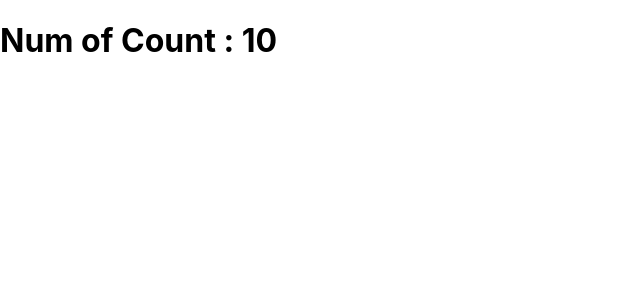
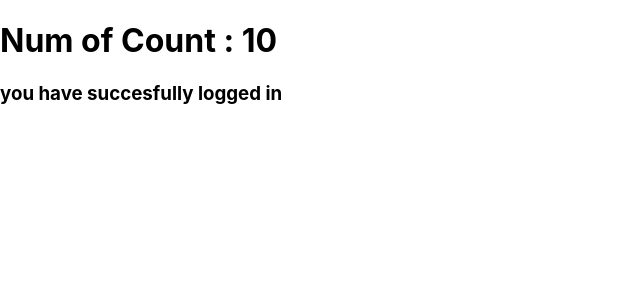
Before and after one commit to yayner2002/react-redux, a React (Create React App) app: page / in a window 1280 px wide. Shown: the top 300 px of the page, without its empty margins (0-640 px from the left). Built offline with nearby package versions, Linux system fonts and the light colour scheme.

Commit message:
Render state data from remote store to any component

```diff
--- a/src/App.js
+++ b/src/App.js
@@ -2,9 +2,11 @@ import { useSelector } from "react-redux";
 
 function App() {
   const counter = useSelector(state => state.count)
+  const isLogged = useSelector(state => state.isLogged)
   return (
     <div className="App">
       <h1>Num of Count : {counter}</h1>
+      {isLogged ? <h3>you have succesfully logged in</h3> : ''}
     </div>
   );
 }
--- a/src/reducers/isLogged.js
+++ b/src/reducers/isLogged.js
@@ -1,4 +1,4 @@
-const isLoggedReducer = (state = false, action) => {
+const isLoggedReducer = (state = true, action) => {
     switch(action.type){
         case 'SIGN_IN':
             return !state
```
